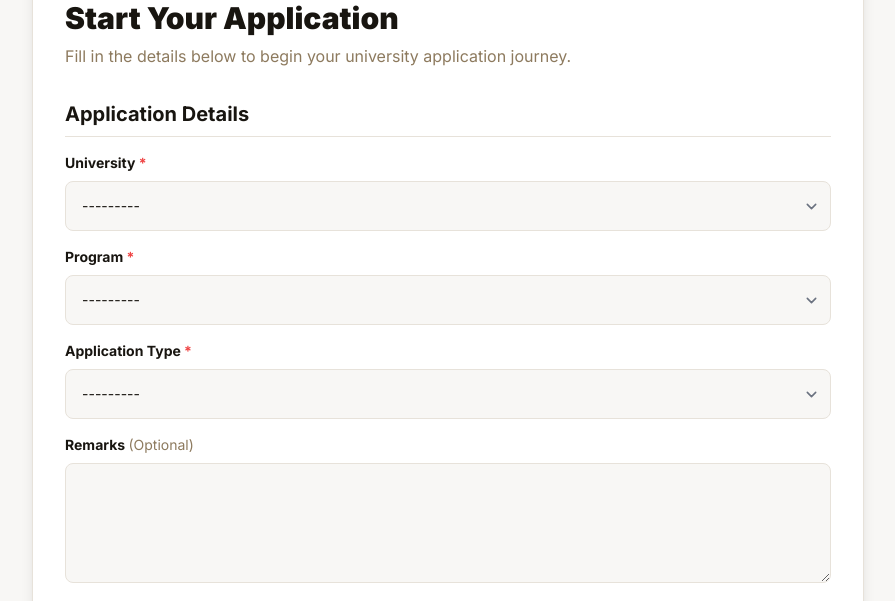
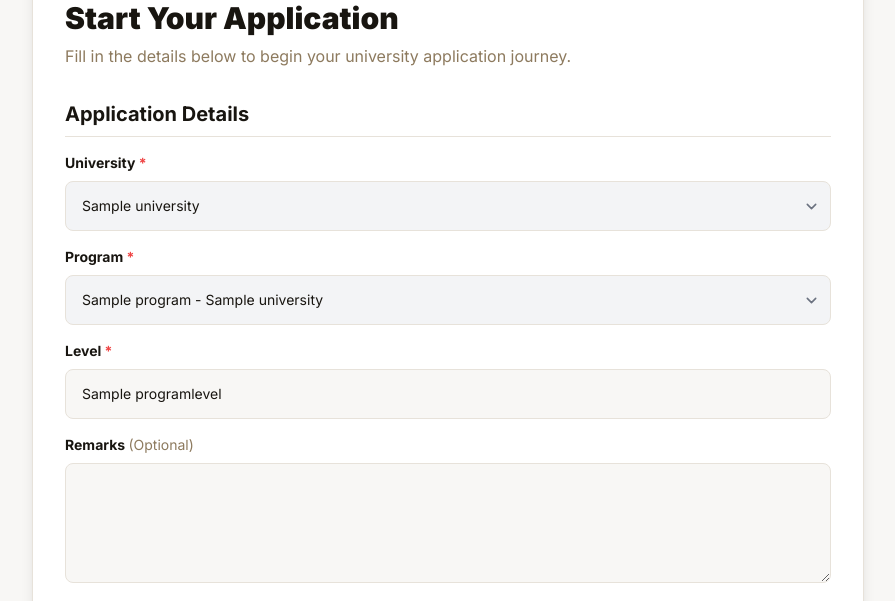
Before and after one commit to Saurav-627/TrikonED, a Django app: a page that uses applications/templates/applications/create.html in a window 1280 px wide. Shown: the part 226-827 px from the top of the page, without its empty margins (192-1087 px from the left). Run offline with Django 4.2, Linux system fonts and the light colour scheme; a user stored in the database is signed in; tables that the repository leaves empty hold one stand-in row (values such as "Sample post"); some libraries are stand-ins or nearby versions.

Commit message:
Updated: forms views to handle application submission, changed application type to level and Added: profile and edit profile on dashboard

```diff
--- a/applications/forms.py
+++ b/applications/forms.py
@@ -1,6 +1,8 @@
 from django import forms
 from .models import Application
 from students.models import Student
+
+from programs.models import Program
 
 class ApplicationForm(forms.ModelForm):
     # Student fields
@@ -12,16 +14,69 @@ class ApplicationForm(forms.ModelForm):
     passport_expiry = forms.DateField(required=True, widget=forms.DateInput(attrs={'type': 'date'}))
     address = forms.CharField(widget=forms.Textarea(attrs={'rows': 3}), required=True)
 
+    # Read-only level field
+    level = forms.CharField(required=False, label="Program Level", widget=forms.TextInput(attrs={'readonly': 'readonly'}))
+
     class Meta:
         model = Application
         fields = ['university', 'program', 'application_type', 'remarks']
         widgets = {
             'remarks': forms.Textarea(attrs={'rows': 3}),
+            'application_type': forms.HiddenInput(),
         }
 
     def __init__(self, *args, **kwargs):
         self.user = kwargs.pop('user', None)
         super().__init__(*args, **kwargs)
+
+        # Make personal info read-only
+        personal_fields = ['phone', 'gender', 'nationality', 'date_of_birth', 'passport_number', 'passport_expiry', 'address']
+        for field in personal_fields:
+            self.fields[field].widget.attrs['readonly'] = True
+            self.fields[field].widget.attrs['class'] = 'bg-gray-100 cursor-not-allowed'
+
+        # Filter programs based on university
+        if 'university' in self.data:
+            try:
+                university_id = int(self.data.get('university'))
+                self.fields['program'].queryset = Program.objects.filter(university_id=university_id)
+            except (ValueError, TypeError):
+                pass
+        elif self.initial.get('university'):
+            self.fields['program'].queryset = Program.objects.filter(university_id=self.initial['university'])
+            # If university is pre-filled from URL, disable the field
+            self.fields['university'].widget.attrs['style'] = 'pointer-events: none; background-color: #f3f4f6;'
+            self.fields['university'].widget.attrs['readonly'] = True
+        else:
+            self.fields['program'].queryset = Program.objects.none()
+
+        # Handle Program and Level
+        selected_program = None
+        if 'program' in self.data:
+            try:
+                selected_program = Program.objects.get(pk=self.data.get('program'))
+            except (ValueError, TypeError, Program.DoesNotExist):
+                pass
+        elif self.initial.get('program'):
+            try:
+                selected_program = Program.objects.get(pk=self.initial['program'])
+                # If program is pre-filled, disable the field
+                self.fields['program'].widget.attrs['style'] = 'pointer-events: none; background-color: #f3f4f6;'
+                self.fields['program'].widget.attrs['readonly'] = True
+            except Program.DoesNotExist:
+                pass
+
+        if selected_program:
+            self.fields['level'].initial = selected_program.type.level.name
+            # Auto-set application type based on level
+            level_name = selected_program.type.level.name.lower()
+            if 'bachelor' in level_name:
+                self.fields['application_type'].initial = 'undergraduate'
+            elif 'master' in level_name or 'phd' in level_name:
+                self.fields['application_type'].initial = 'postgraduate'
+            else:
+                self.fields['application_type'].initial = 'diploma'
+
         if self.user:
             # Pre-fill student fields
             self.fields['phone'].initial = self.user.phone
--- a/applications/templates/applications/create.html
+++ b/applications/templates/applications/create.html
@@ -61,13 +61,10 @@
 
                             <div>
                                 <label class="block text-sm font-bold text-[#181510] dark:text-white mb-2">
-                                    Application Type <span class="text-red-500">*</span>
+                                    Level <span class="text-red-500">*</span>
                                 </label>
+                                {{ form.level }}
                                 {{ form.application_type }}
-                                {% if form.application_type.errors %}
-                                <p class="text-red-600 dark:text-red-400 text-xs mt-1">{{ form.application_type.errors.0
-                                    }}</p>
-                                {% endif %}
                             </div>
 
                             <div>
@@ -220,4 +217,39 @@
         resize: vertical;
     }
 </style>
+
+<script>
+    document.addEventListener('DOMContentLoaded', function () {
+        const universitySelect = document.getElementById('id_university');
+        const programSelect = document.getElementById('id_program');
+
+        if (universitySelect) {
+            universitySelect.addEventListener('change', function () {
+                const universityId = this.value;
+                const url = new URL(window.location.href);
+                if (universityId) {
+                    url.searchParams.set('university', universityId);
+                } else {
+                    url.searchParams.delete('university');
+                }
+                // Clear program selection when university changes
+                url.searchParams.delete('program');
+                window.location.href = url.toString();
+            });
+        }
+
+        if (programSelect) {
+            programSelect.addEventListener('change', function () {
+                const programId = this.value;
+                const url = new URL(window.location.href);
+                if (programId) {
+                    url.searchParams.set('program', programId);
+                } else {
+                    url.searchParams.delete('program');
+                }
+                window.location.href = url.toString();
+            });
+        }
+    });
+</script>
 {% endblock %}
--- a/applications/views.py
+++ b/applications/views.py
@@ -18,6 +18,16 @@ class ApplicationCreateView(LoginRequiredMixin, CreateView):
         kwargs['user'] = self.request.user
         return kwargs
 
+    def get_initial(self):
+        initial = super().get_initial()
+        program_id = self.request.GET.get('program')
+        university_id = self.request.GET.get('university')
+        if program_id:
+            initial['program'] = program_id
+        if university_id:
+            initial['university'] = university_id
+        return initial
+
     def dispatch(self, request, *args, **kwargs):
         if not request.user.documents.exists():
             messages.error(request, "You must upload at least one document (e.g., Passport, Transcript) before applying.")
@@ -26,6 +36,7 @@ class ApplicationCreateView(LoginRequiredMixin, CreateView):
 
     def form_valid(self, form):
         application = form.save(commit=False)
+        application.student = self.request.user
         application.status = 'pending'  # Set status to pending on submission
         application.save()
 
--- a/programs/models.py
+++ b/programs/models.py
@@ -57,10 +57,17 @@ class Program(models.Model):
     ], default='on_campus')
     department = models.CharField(max_length=200, blank=True)
     is_active = models.BooleanField(default=True)
+    slug = models.SlugField(max_length=255, unique=True, null=True, blank=True)
 
     class Meta:
         ordering = ['university', 'name']
         unique_together = [['university', 'name']]
+
+    def save(self, *args, **kwargs):
+        if not self.slug:
+            from django.utils.text import slugify
+            self.slug = slugify(f"{self.name}-{self.university.short_name}")
+        super().save(*args, **kwargs)
 
     def __str__(self):
         return f"{self.name} - {self.university.short_name}"
--- a/programs/urls.py
+++ b/programs/urls.py
@@ -5,5 +5,5 @@ app_name = 'programs'
 
 urlpatterns = [
     path('', views.ProgramListView.as_view(), name='list'),
-    path('<uuid:pk>/', views.ProgramDetailView.as_view(), name='detail'),
+    path('<slug:slug>/', views.ProgramDetailView.as_view(), name='detail'),
 ]
--- a/programs/views.py
+++ b/programs/views.py
@@ -17,6 +17,8 @@ class ProgramDetailView(LoginRequiredMixin, DetailView):
     model = Program
     template_name = 'programs/program_detail.html'
     context_object_name = 'program'
+    slug_field = 'slug'
+    slug_url_kwarg = 'slug'
 
     def get(self, request, *args, **kwargs):
         self.object = self.get_object()
```
Also changed, not shown: programs/templates/programs/program_detail.html (+7 -5 lines), students/templates/students/dashboard.html (+30 -0 lines), universities/templates/universities/university_detail.html (+6 -6 lines), programs/migrations/0004_program_slug.py (added).
